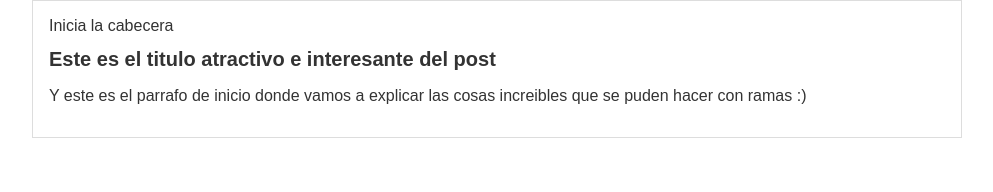
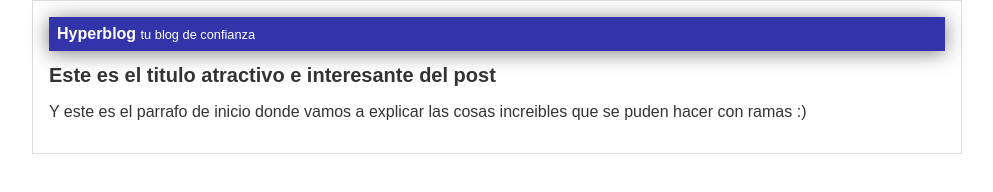
Before and after one commit to Blake-ST/hyperblog, a plain HTML site: page index.html in a window 1280 px wide. Shown: the whole page, without its empty margins (143-1136 px from the left). Drawn offline with Linux system fonts and the light colour scheme.

Commit message:
finalizada la cabecera con diseño azul

```diff
--- a/css/main.css
+++ b/css/main.css
@@ -18,3 +18,18 @@ body {
 #container h1 {
     font-size: 20px;
 }
+
+#cabecera {
+    background-color: #33A;
+    box-shadow: 0px 2px 20px 0px rgba(0, 0, 0, 0.5);
+    color: white;
+    font-weight: bold;
+    margin: 0;
+    padding: 0.5em;
+}
+
+#cabecera #tagline {
+    margin: 0 0 0 0;
+    font-weight: normal;
+    font-size: 0.8em;
+}
--- a/index.html
+++ b/index.html
@@ -9,7 +9,10 @@
 </head>
 <body>
     <div id="container">
-        <div id="cabecera">Inicia la cabecera</div>
+        <div id="cabecera">
+            Hyperblog
+            <span id="tagline">tu blog de confianza</span>
+        </div>
         <div id="post">
             <h1>Este es el titulo atractivo e interesante del post</h1>
             <p>Y este es el parrafo de inicio donde vamos a explicar las cosas
```
